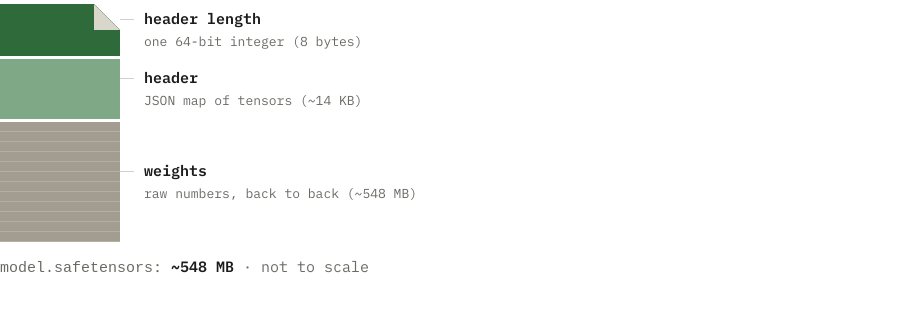
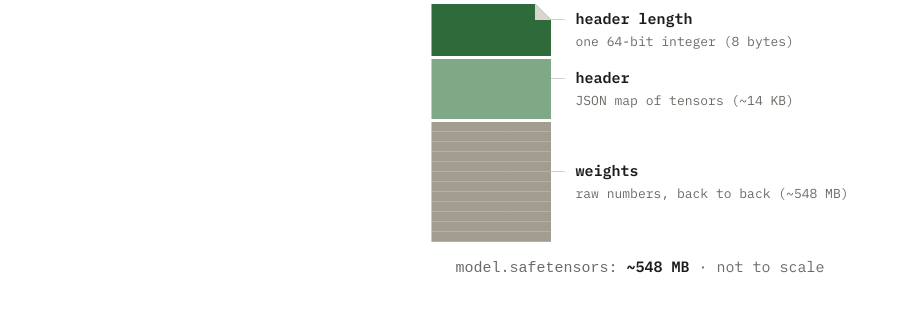
Before and after one commit to devinpadron1/devin-blog, a plain HTML site: page viz/safetensors-layout.html in a window 1280 px wide. Shown: the whole page, without its empty margins (0-909 px from the left). Drawn offline with Linux system fonts and the light colour scheme.

Commit message:
safetensors visual: center, smaller corner fold

```diff
--- a/viz/safetensors-layout.html
+++ b/viz/safetensors-layout.html
@@ -24,14 +24,14 @@
     padding: 4px 0;
   }
   /* The file reads top to bottom, in byte order. Not to scale. */
-  .wrap { display: grid; grid-template-columns: 120px 1fr; grid-template-rows: 52px 60px 120px; column-gap: 18px; row-gap: 3px; }
+  .wrap { display: grid; grid-template-columns: 120px auto; justify-content: center; grid-template-rows: 52px 60px 120px; column-gap: 18px; row-gap: 3px; }
   .file {
     grid-row: 1 / 4; position: relative; display: grid; grid-template-rows: subgrid;
-    clip-path: polygon(0 0, calc(100% - 26px) 0, 100% 26px, 100% 100%, 0 100%);
+    clip-path: polygon(0 0, calc(100% - 16px) 0, 100% 16px, 100% 100%, 0 100%);
     border-radius: 4px;
   }
   .file::after { /* folded corner */
-    content: ""; position: absolute; top: 0; right: 0; width: 26px; height: 26px;
+    content: ""; position: absolute; top: 0; right: 0; width: 16px; height: 16px;
     background: linear-gradient(225deg, transparent 50%, var(--fold) 50%);
   }
   .len { background: var(--len); }
@@ -46,7 +46,7 @@
   .lab b { display: block; font-weight: 600; }
   .lab span { color: var(--dim); font-size: 13px; }
   .sz { font-style: normal; white-space: nowrap; }
-  .tot { margin-top: 14px; color: var(--dim); }
+  .tot { margin-top: 14px; text-align: center; color: var(--dim); }
   .tot b { color: var(--ink); }
 </style>
 </head>
```
